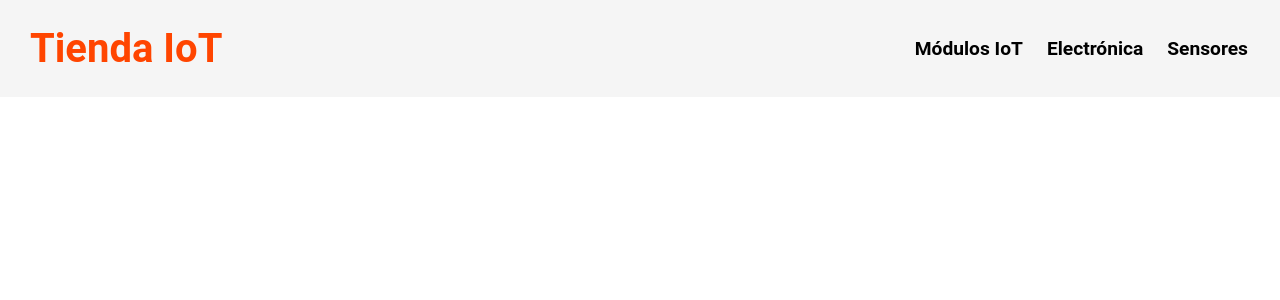
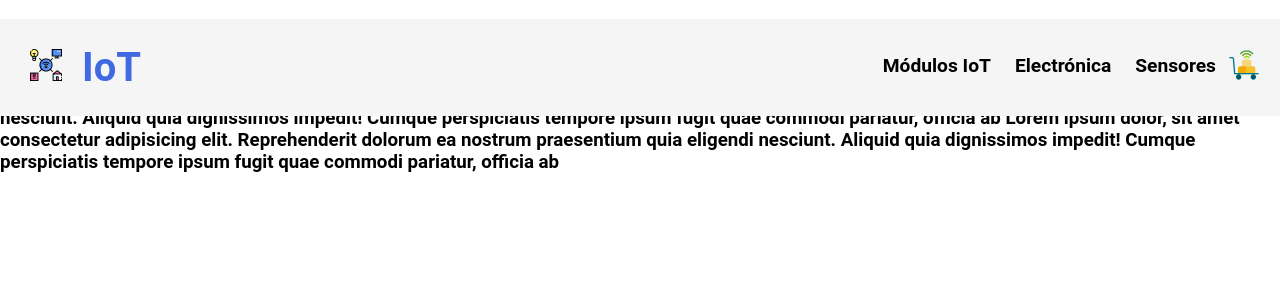
Before and after one commit to Nicolas-Torres/cosecha-proyecto-final, a React (Create React App) app: page / in a window 1280 px wide. Shown: the top 300 px of the page. Built offline with nearby package versions, Linux system fonts and the light colour scheme.

Commit message:
Desafío 3

```diff
--- a/src/App.js
+++ b/src/App.js
@@ -1,4 +1,5 @@
 import NavBar from "./components/NavBar"
+import ItemListContainer from "./components/ItemListContainer";
 
 
 // import Header from "./Header"
@@ -12,6 +13,7 @@ const App = () => {
     return (
     <>
         <NavBar/>
+        <ItemListContainer/>
     </>
     )
 };
--- /dev/null
+++ b/src/components/CartWidget.js
@@ -0,0 +1,12 @@
+//! snipet: rafce
+import cart from "../assets/cart.png"
+
+const CartWidget = () => {
+  return (
+    <div>
+        <img src={cart} width="32" />
+    </div>
+  )
+}
+
+export default CartWidget
--- /dev/null
+++ b/src/components/ItemListContainer.js
@@ -0,0 +1,14 @@
+
+const ItemListContainer = () => {
+  return (
+    <div>
+        <h3>Lorem ipsum dolor, sit amet consectetur adipisicing elit. Reprehenderit dolorum ea nostrum praesentium quia eligendi nesciunt. Aliquid quia dignissimos impedit! Cumque perspiciatis tempore ipsum fugit quae commodi pariatur, officia ab.
+        Lorem ipsum dolor, sit amet consectetur adipisicing elit. Reprehenderit dolorum ea nostrum praesentium quia eligendi nesciunt. Aliquid quia dignissimos impedit! Cumque perspiciatis tempore ipsum fugit quae commodi pariatur, officia ab
+        Lorem ipsum dolor, sit amet consectetur adipisicing elit. Reprehenderit dolorum ea nostrum praesentium quia eligendi nesciunt. Aliquid quia dignissimos impedit! Cumque perspiciatis tempore ipsum fugit quae commodi pariatur, officia ab
+        Lorem ipsum dolor, sit amet consectetur adipisicing elit. Reprehenderit dolorum ea nostrum praesentium quia eligendi nesciunt. Aliquid quia dignissimos impedit! Cumque perspiciatis tempore ipsum fugit quae commodi pariatur, officia ab
+        </h3>
+    </div>
+  )
+}
+
+export default ItemListContainer
--- a/src/components/NavBar.js
+++ b/src/components/NavBar.js
@@ -1,13 +1,22 @@
+import CartWidget from "./CartWidget";
+import icon from  "../assets/icon.png"
+
 const NavBar = () => {
   return (
     <>
     <header id="header">
         <div className="container">
-            <h2 class="logo">Tienda IoT</h2>
+            <div className="logo">
+                <div className="icon">
+                    <img src={icon} width="32"/>
+                </div>
+                <h2 className="titulo">IoT</h2>
+            </div>
             <nav>
                 <a href="#">Módulos IoT</a>
                 <a href="#">Electrónica</a>
                 <a href="#">Sensores</a>
+                <CartWidget />
             </nav>
         </div>
     </header>
--- a/src/estilos.css
+++ b/src/estilos.css
@@ -13,20 +13,32 @@ header{
     background-color: rgba(245, 245, 245);
 }
 
-header .logo{
-    margin: 0;
-    padding: 25px 30px;
-    font-weight: bold;
-    color: orangered;
-    font-size: 2.5em;
-}
-
 header .container{
     display: flex;
     flex-direction: column;
     align-items: center;
 
 }
+
+header .logo{
+    display: flex;
+    flex-direction: column;
+    align-items: center;
+}
+
+header .icon{
+    margin: 0;
+    padding: 25px 30px 5px 30px;
+}
+
+header .titulo{
+    margin: 0;
+    padding: 5px 30px 25px 30px;
+    font-weight: bold;
+    color: royalblue;
+    font-size: 2.5em;
+}
+
 
 header nav{
     display: flex;
@@ -44,7 +56,7 @@ header a{
 }
 
 header a:hover{
-    color: orangered;
+    color: royalblue;
 }
 
 @media (min-width: 720px){
@@ -64,4 +76,25 @@ header a:hover{
         padding-bottom: 0;
         padding-right: 20px;
     }
+
+    header .logo{
+        flex-direction: row;
+        justify-content: space-between;
+    }
+
+    header .icon{
+        margin: 0;
+        padding: 25px 10px 25px 30px;
+    }
+
+    header .titulo{
+        margin: 0;
+        padding: 25px 30px 25px 10px;
+        font-weight: bold;
+        color: royalblue;
+        font-size: 2.5em;
+    }
+
+
+
 }
--- a/src/index.js
+++ b/src/index.js
@@ -9,6 +9,7 @@ import ReactDOM from 'react-dom/client';
 import App from "./App";
 
 import "./estilos.css"
+
 
 // import './index.css';
 // import App from './App';
```
Also changed, not shown: src/assets/cart.png (added), src/assets/icon.png (added).
